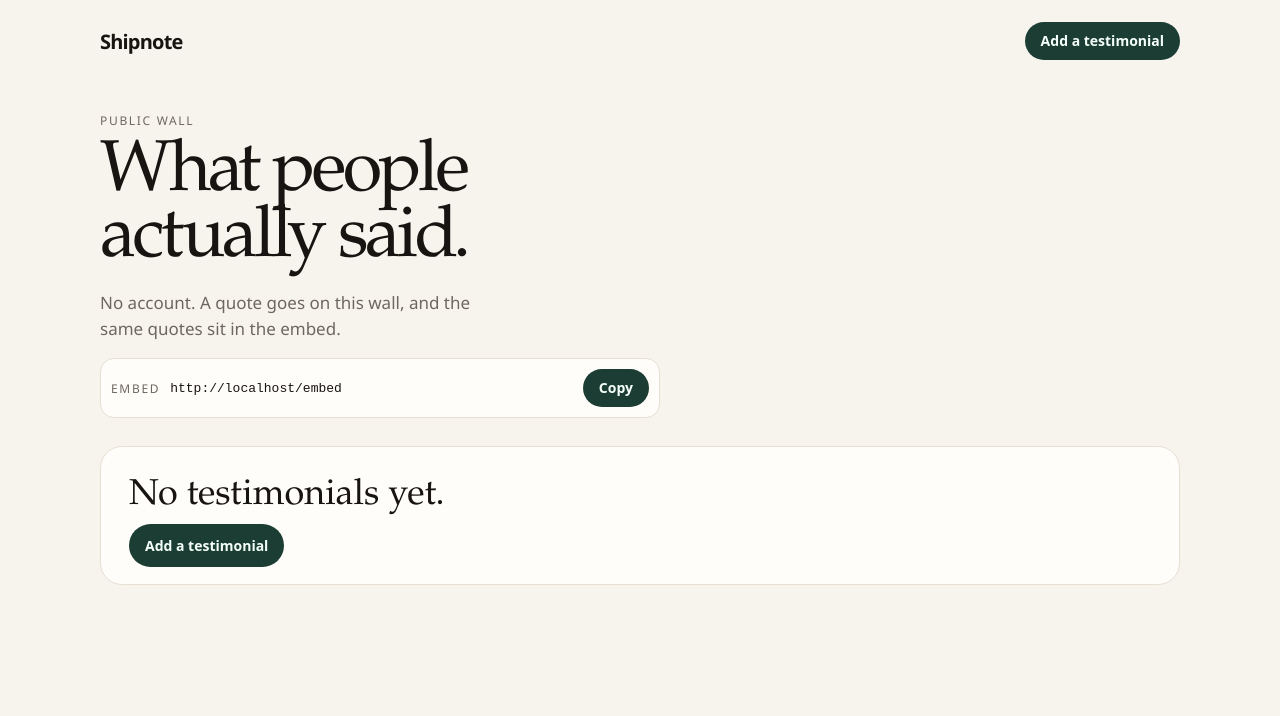
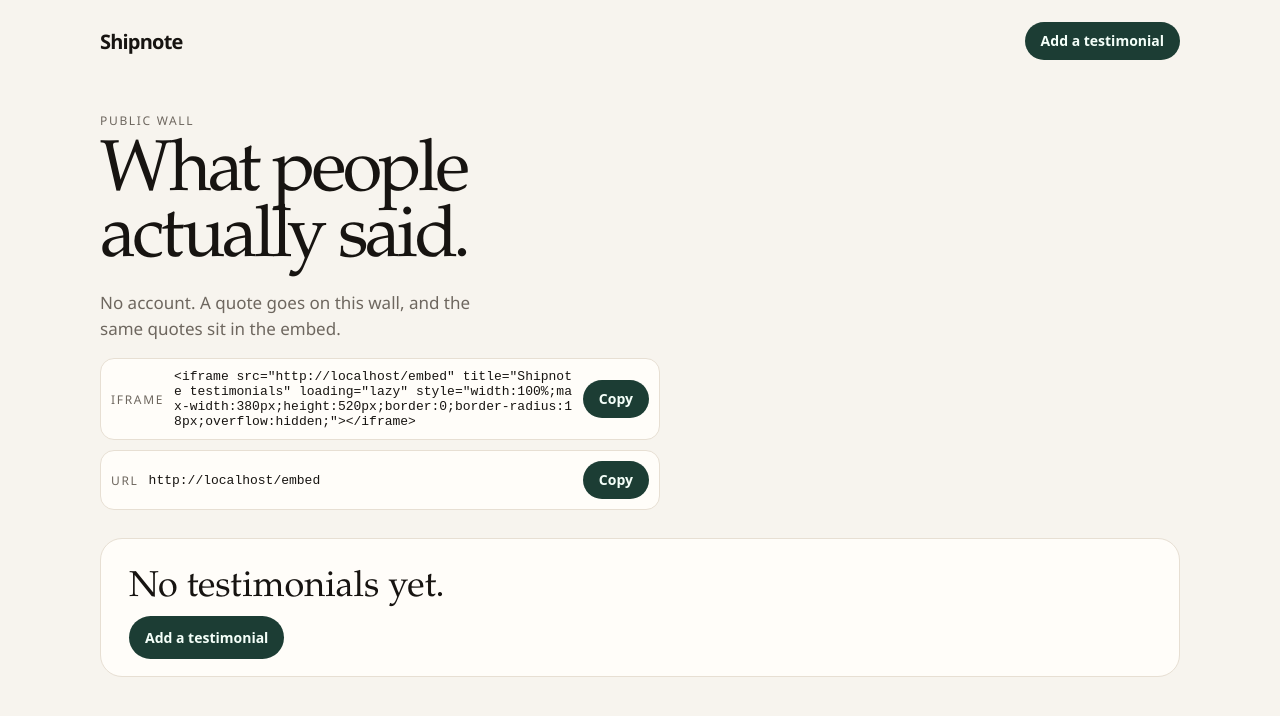
Before and after one commit to JohnVersus/shipnote, a Next.js app: page / in a window 1280 px wide. Shown: the top 716 px of the page. Built offline with nearby package versions, Linux system fonts and the light colour scheme.

Commit message:
Add a copyable iframe snippet for the embed wall.
The wall shows a ready-to-paste iframe for /embed, plus the public URL as a second copy option.

```diff
--- /dev/null
+++ b/app/embed-share.js
@@ -0,0 +1,42 @@
+"use client";
+
+import { useEffect, useState } from "react";
+
+export default function EmbedShare({ path = "/embed" }) {
+  const [url, setUrl] = useState(path);
+  const [copied, setCopied] = useState("");
+
+  useEffect(() => {
+    setUrl(`${window.location.origin}${path}`);
+  }, [path]);
+
+  const iframe = `<iframe src="${url}" title="Shipnote testimonials" loading="lazy" style="width:100%;max-width:380px;height:520px;border:0;border-radius:18px;overflow:hidden;"></iframe>`;
+
+  async function copy(kind, value) {
+    try {
+      await navigator.clipboard.writeText(value);
+      setCopied(kind);
+    } catch {
+      setCopied("");
+    }
+  }
+
+  return (
+    <div className="share-stack">
+      <div className="embed-box">
+        <span>Iframe</span>
+        <code>{iframe}</code>
+        <button type="button" onClick={() => copy("iframe", iframe)}>
+          {copied === "iframe" ? "Copied" : "Copy"}
+        </button>
+      </div>
+      <div className="embed-box">
+        <span>URL</span>
+        <code>{url}</code>
+        <button type="button" onClick={() => copy("url", url)}>
+          {copied === "url" ? "Copied" : "Copy"}
+        </button>
+      </div>
+    </div>
+  );
+}
--- a/app/globals.css
+++ b/app/globals.css
@@ -266,3 +266,6 @@ a { color: inherit; }
 .who-line { display: flex; align-items: center; gap: 10px; margin: 22px 0; }
 .who-line em { display: block; color: var(--muted); font-style: normal; font-size: 13px; }
 .widget a { text-decoration: none; color: inherit; }
+
+.share-stack { display: grid; gap: 10px; width: min(720px, 100%); }
+.share-stack .embed-box code { white-space: pre-wrap; }
--- a/app/page.js
+++ b/app/page.js
@@ -1,5 +1,5 @@
 import Link from "next/link";
-import CopyPath from "./copy-path.js";
+import EmbedShare from "./embed-share.js";
 import { listTestimonials } from "../lib/testimonials.js";
 
 export const dynamic = "force-dynamic";
@@ -26,7 +26,7 @@ export default async function Home() {
         <p className="kicker">Public wall</p>
         <h1>What people actually said.</h1>
         <p className="lede">No account. A quote goes on this wall, and the same quotes sit in the embed.</p>
-        <CopyPath path="/embed" label="Embed" />
+        <EmbedShare path="/embed" />
       </section>
 
       {items.length === 0 ? (
```
